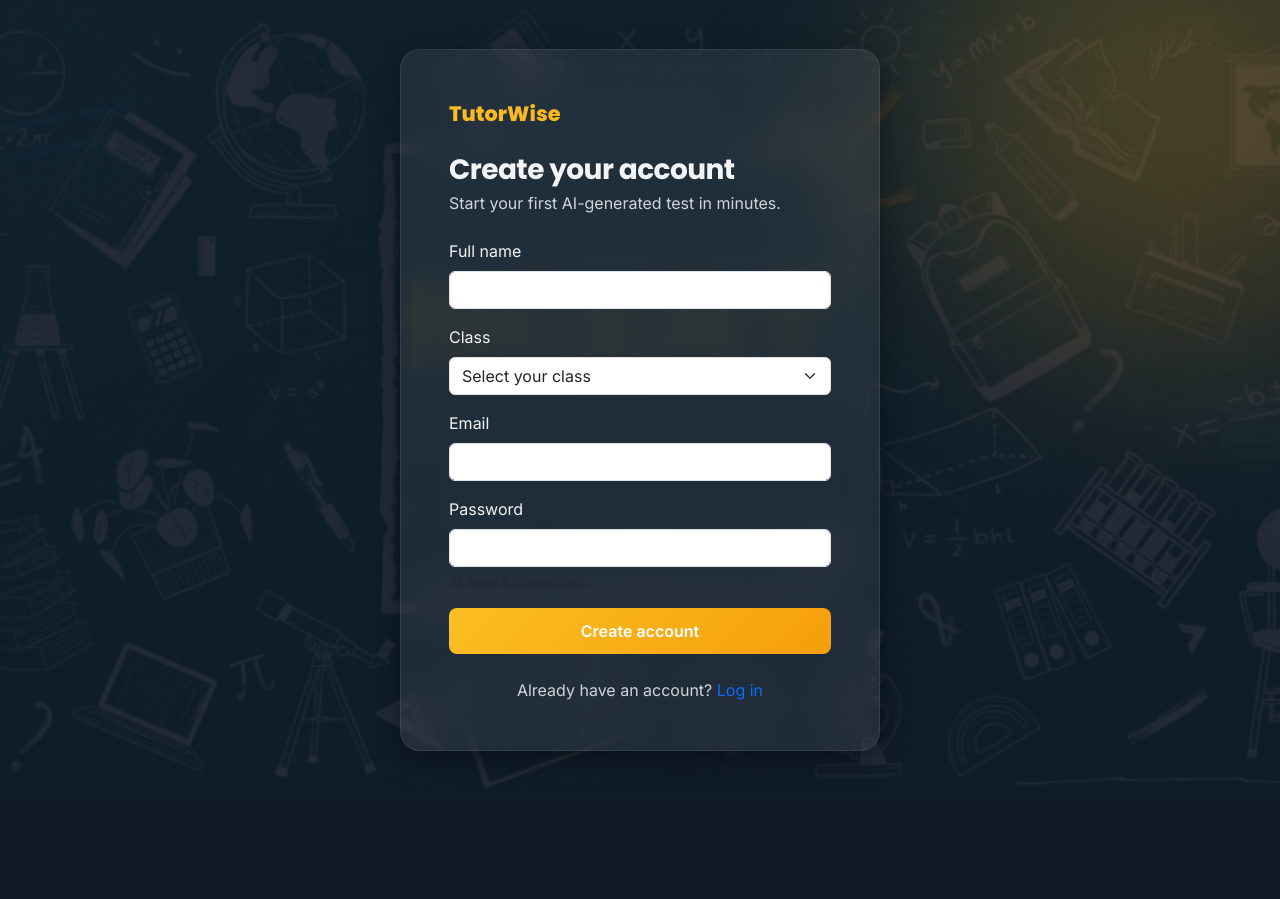
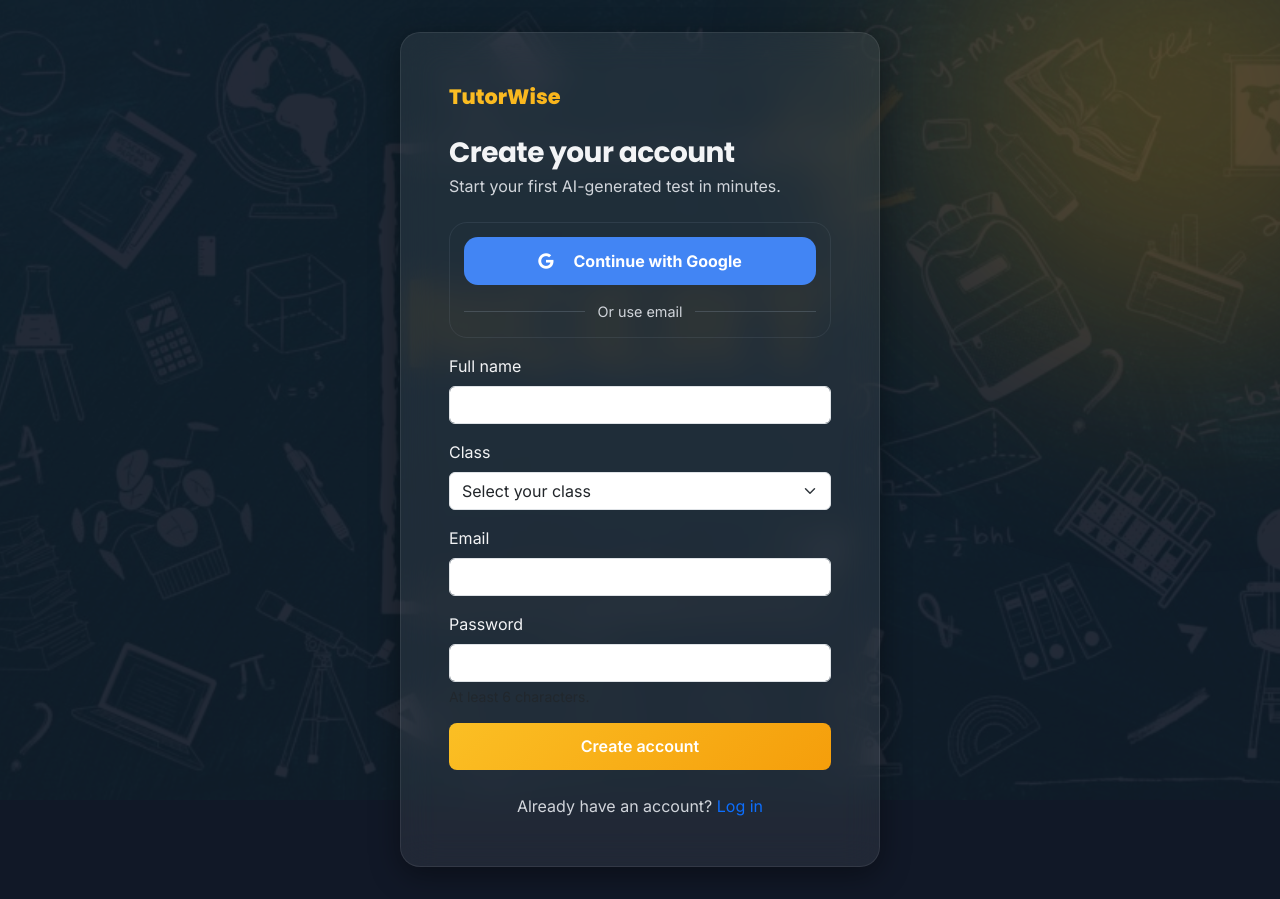
Before and after one commit to AbhayPratap3014/tutorwise, a plain HTML site: page frontend/pages/register.html in a window 1280 px wide. Shown: the top 899 px of the page. Before the commit the page ends 800 px from the top, so only its background shows below. Drawn offline with nearby package versions, Linux system fonts and the light colour scheme.

Commit message:
ui: add divider between Google sign-up and email form

```diff
--- a/frontend/css/style.css
+++ b/frontend/css/style.css
@@ -439,6 +439,67 @@
 }
 .btn-outline-brand:hover { background: var(--accent-soft); color: var(--accent); }
 
+.btn-social {
+  display: flex;
+  align-items: center;
+  justify-content: center;
+  gap: 0.75rem;
+  padding: 0.75rem 1rem;
+  border-radius: 14px;
+  font-weight: 700;
+  border: none;
+  color: #fff;
+  transition: transform 0.2s ease, box-shadow 0.2s ease;
+}
+
+.btn-social:hover {
+  transform: translateY(-1px);
+  box-shadow: 0 10px 22px rgba(0, 0, 0, 0.12);
+}
+
+.btn-google {
+  background: #4285f4;
+}
+
+.btn-google:hover {
+  background: #3867d6;
+}
+
+.social-login {
+  border: 1px solid rgba(148, 163, 184, 0.12);
+  padding: 0.9rem 0.85rem;
+  border-radius: 18px;
+  background: transparent;
+  margin-bottom: 1rem;
+}
+
+.divider {
+  display: flex;
+  align-items: center;
+  gap: 0.75rem;
+  margin-top: 1rem;
+  color: var(--text-muted);
+  font-size: 0.9rem;
+}
+
+.divider::before,
+.divider::after {
+  content: '';
+  flex: 1;
+  height: 1px;
+  background: rgba(148, 163, 184, 0.25);
+}
+
+.social-login .text-muted-soft {
+  margin-top: 0;
+}
+
+.dashboard-logo {
+  font-family: 'Poppins', sans-serif;
+  font-size: 1.2rem;
+  font-weight: 800;
+}
+
 /* ---------- Animated Button ---------- */
 .btn-animated {
   position: relative;
--- a/frontend/pages/register.html
+++ b/frontend/pages/register.html
@@ -18,6 +18,13 @@
     <p class="text-muted-soft mb-4">Start your first AI-generated test in minutes.</p>
 
     <div id="alertBox" class="alert alert-danger d-none" role="alert"></div>
+
+    <div class="social-login mb-3">
+      <button class="btn btn-social btn-google w-100" id="googleBtn" type="button">
+        <i class="fa-brands fa-google me-2"></i> Continue with Google
+      </button>
+      <div class="divider"><span>Or use email</span></div>
+    </div>
 
     <form id="registerForm">
       <div class="mb-3">
@@ -58,6 +65,17 @@
   const form = document.getElementById("registerForm");
   const alertBox = document.getElementById("alertBox");
   const registerBtn = document.getElementById("registerBtn");
+  const googleBtn = document.getElementById("googleBtn");
+
+  googleBtn.addEventListener("click", async () => {
+    alertBox.classList.add("d-none");
+    try {
+      await TutorwiseAuth.loginWithProvider("google");
+    } catch (err) {
+      alertBox.textContent = err.message || "Google sign-up failed.";
+      alertBox.classList.remove("d-none");
+    }
+  });
 
   form.addEventListener("submit", async (e) => {
     e.preventDefault();
```
